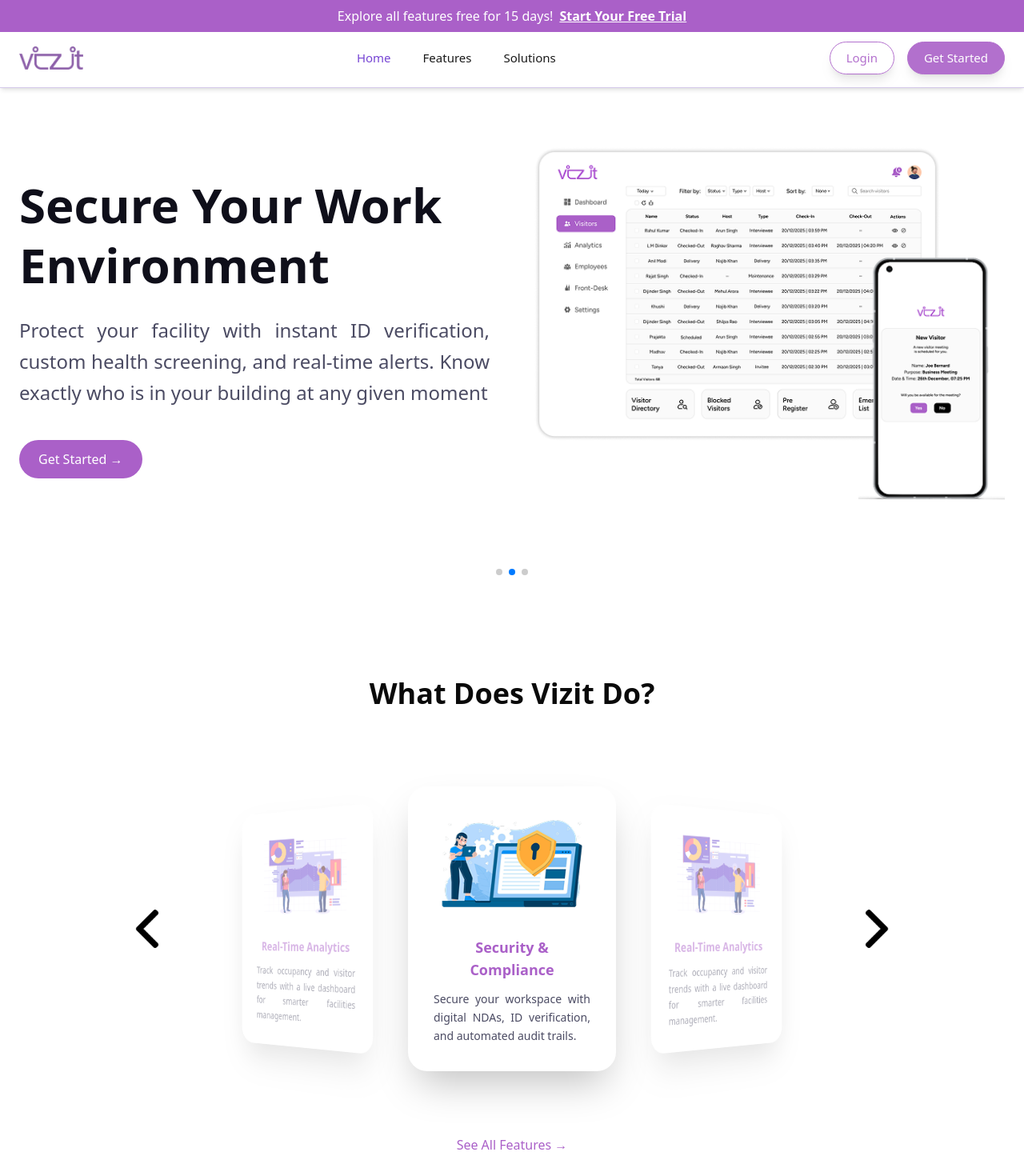
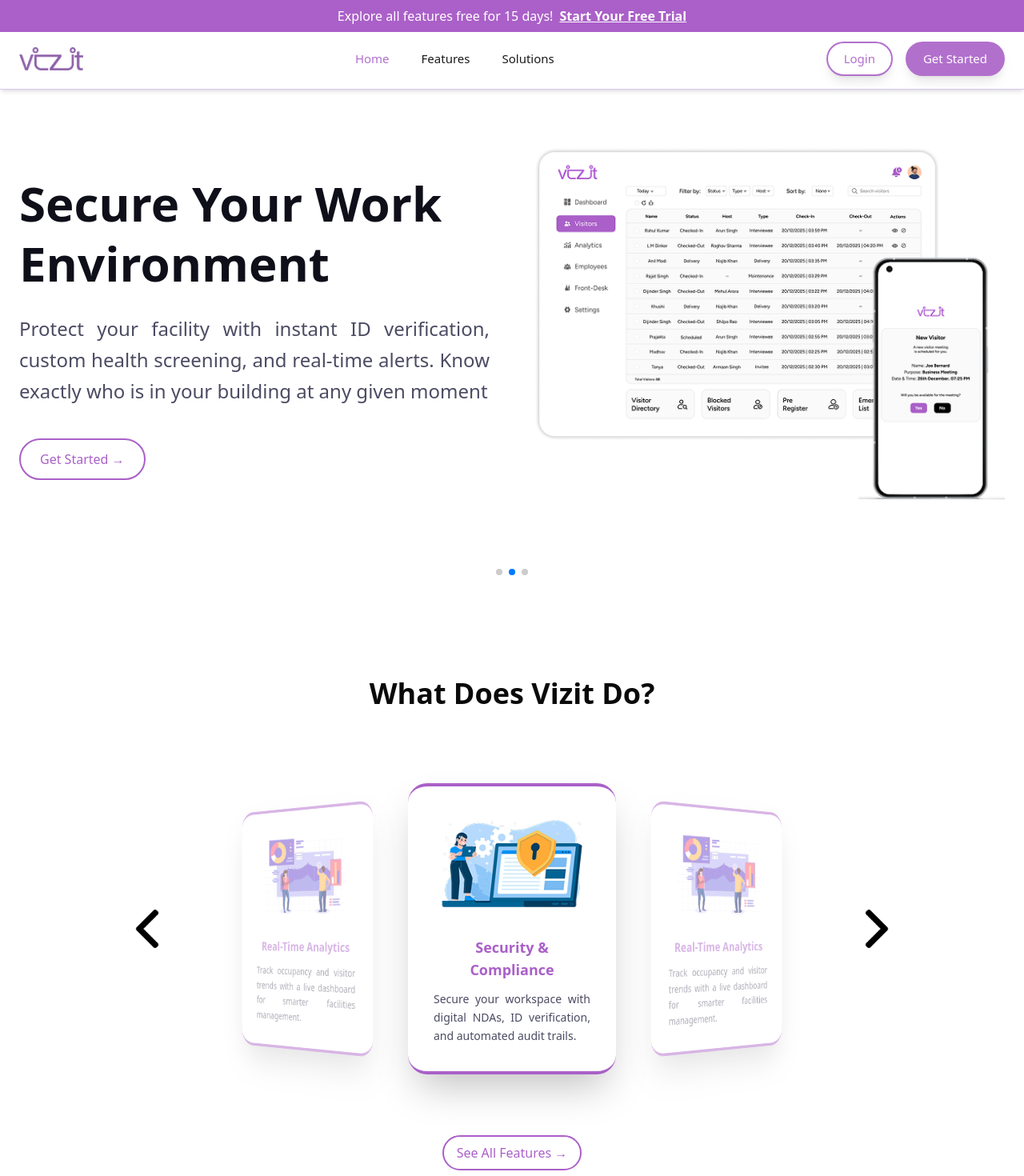
Before and after one commit to Anup-K29/Vizit-Page, a React (Vite) app: page / in a window 1280 px wide. Shown: the top 1470 px of the page at 80% size. Built offline with nearby package versions, Linux system fonts and the light colour scheme.

Commit message:
ui changed

```diff
--- a/src/Components/ContactUs.jsx
+++ b/src/Components/ContactUs.jsx
@@ -6,7 +6,7 @@
     <section className="w-full bg-white py-24">
       <div className="max-w-6xl mx-auto px-6">
 
-        <div className="flex flex-col md:flex-row items-center justify-between gap-8 border rounded-2xl px-8 py-10 shadow-xl">
+        <div className="flex flex-col md:flex-row items-center justify-between gap-8 inset-shadow-sm inset-shadow-[#AA60C8] shadow-xl  border-e-2 border-l-2 border-b-2 border-[#AA60C8] rounded-2xl px-8 py-10 inset-shadow-2xl">
 
           {/* LEFT CONTENT */}
           <div>
@@ -22,14 +22,14 @@
           <div className="flex items-center gap-4">
             <NavLink
               to="/contact"
-              className="px-6 py-2 rounded-lg border border-[#AA60C8] text-[#AA60C8] font-medium text-2xl hover:bg-[#AA60C8] hover:text-white transition"
+              className="px-6 py-2 rounded-lg border-2 border-[#AA60C8] text-[#AA60C8] font-medium text-2xl hover:bg-[#AA60C8] hover:text-white transition"
             >
               Contact Us
             </NavLink>
 
             <NavLink
               to="/registration-form"
-              className="px-6 py-2 rounded-lg bg-[#AA60C8] hover:bg-white  text-white hover:text-[#AA60C8] font-medium text-2xl hover:opacity-90 transition border border-[#AA60C8]"
+              className="px-6 py-2 rounded-lg bg-[#AA60C8] hover:bg-white  text-white hover:text-[#AA60C8] font-medium text-2xl hover:opacity-90 transition border-2 border-[#AA60C8]"
             >
               Free Trial
             </NavLink>
--- a/src/Components/FAQs.jsx
+++ b/src/Components/FAQs.jsx
@@ -25,7 +25,7 @@
             return (
               <div
                 key={index}
-                className="border rounded-xl px-6 py-4 cursor-pointer transition"
+                className=" border rounded-xl border-[#f0ddf8] px-6 py-4 cursor-pointer transition"
                 onClick={() => toggle(index)}
               >
                 {/* QUESTION */}
--- a/src/Components/FeatureCardBlocks.jsx
+++ b/src/Components/FeatureCardBlocks.jsx
@@ -2,7 +2,7 @@
 
 export const FeatureCardBlocks = ({ image, title, description }) => {
   return (
-    <div className="rounded-xl border border-purple-300 bg-purple-50 p-5 transition hover:shadow-md">
+    <div className="rounded-xl border-2 border-purple-300 bg-purple-50 p-5 transition hover:shadow-md">
       <div className="flex items-start gap-4">
         {/* Image */}
         <div className="mb-3 h-10 w-10">
--- a/src/Components/FeatureSection.jsx
+++ b/src/Components/FeatureSection.jsx
@@ -3,10 +3,7 @@
 import RightArrow from "../assets/images/HomePage/RightArrow.png";
 import LeftArrow from "../assets/images/HomePage/LeftArrow.png";
 
-import {features} from "../DataObjects/FeatureSection.js"
-
-
-
+import { features } from "../DataObjects/FeatureSection.js";
 
 export const FeaturesSection = () => {
   const [active, setActive] = useState(0);
@@ -30,7 +27,8 @@
     if (intervalRef.current) clearInterval(intervalRef.current);
   };
 
-  return ( //px-6 py-24
+  return (
+    //px-6 py-24
     <section className="w-full bg-white py-12 overflow-hidden">
       <div className="max-w-7xl mx-auto px-40 text-center">
         {/* HEADING */}
@@ -83,13 +81,15 @@
                 key={index}
                 className="absolute transition-all duration-700 ease-[cubic-bezier(0.22,1,0.36,1)]"
                 style={{
-                  transform: `translateX(${translateX}px) scale(${scale}) rotateY(${offset * +30}deg)`, //12
+                  transform: `translateX(${translateX}px) scale(${scale}) rotateY(${
+                    offset * +30
+                  }deg)`, //12
                   opacity,
                   filter: blur,
                   zIndex,
                 }}
               >
-                <div className="bg-white rounded-3xl p-8 w-65 shadow-2xl">
+                <div className="bg-white border-[#AA60C8] border-b-4 border-t-4 rounded-3xl p-8 w-65 shadow-2xl">
                   {/* IMAGE */}
                   <div className="flex justify-center mb-6">
                     <img
@@ -138,7 +138,7 @@
         <div className="mt-12">
           <NavLink
             to="/features"
-            className="inline-flex items-center gap-2 text-[#AA60C8] font-medium hover:gap-3 transition-all"
+            className="inline-flex items-center rounded-full gap-2 border-2 border-[#AA60C8] text-[#AA60C8] font-medium hover:gap-3 transition-all px-4 py-2 hover:bg-[#AA60C8] hover:text-white"
           >
             See All Features →
           </NavLink>
--- a/src/Components/HeroSectionHome.jsx
+++ b/src/Components/HeroSectionHome.jsx
@@ -1,6 +1,6 @@
-import React, { useEffect, useState } from "react";
+import React from "react";
 import { NavLink } from "react-router-dom";
-import {heroSlides} from "../DataObjects/HeroSectionHome.js"
+import { heroSlides } from "../DataObjects/HeroSectionHome.js";
 
 import { Swiper, SwiperSlide } from "swiper/react";
 import { Autoplay, Pagination } from "swiper/modules";
@@ -8,8 +8,7 @@
 import "swiper/css";
 import "swiper/css/pagination";
 
-
-"LOGIC BEHIND THE HERO SECTION WITHOUT SWIPPER -- PREVIOUSLY USED CODE "
+("LOGIC BEHIND THE HERO SECTION WITHOUT SWIPPER -- PREVIOUSLY USED CODE ");
 
 // export const HeroSection = () => {
 //   const [current, setCurrent] = useState(0);
@@ -97,7 +96,6 @@
         autoplay={{ delay: 4000, disableOnInteraction: false }}
         pagination={{ clickable: true, el: ".hero-pagination" }}
         loop
-
         className="max-w-7xl mx-auto"
       >
         {heroSlides.map((slide, index) => (
@@ -108,14 +106,14 @@
                 <h1 className="text-4xl md:text-5xl xl:text-6xl font-bold text-[#0f0f1a] leading-tight mb-6">
                   {slide.title}
                 </h1>
-{/* max-w-xl */}
+                {/* max-w-xl */}
                 <p className="text-[#4b4b63] text-2xl leading-relaxed min-w-xl mb-10">
                   {slide.description}
                 </p>
 
                 <NavLink
                   to="/registration-form"
-                  className="inline-flex items-center gap-2 bg-[#AA60C8] text-white px-6 py-3 rounded-full font-medium hover:opacity-90 transition"
+                  className="inline-flex items-center gap-2 bg-[white] text-[#AA60C8] px-6 py-3 rounded-full font-medium hover:opacity-90 transition border-2 border-[#AA60C8] hover:bg-[#AA60C8] hover:text-[white]"
                 >
                   Get Started →
                 </NavLink>
--- a/src/Components/NavBar.jsx
+++ b/src/Components/NavBar.jsx
@@ -37,7 +37,7 @@
                 className={({ isActive }) =>
                   `text-[15px] font-medium transition-colors duration-200 ${
                     isActive
-                      ? "text-[#6730CF]"
+                      ? "text-[#AA60C8]"
                       : "text-black hover:text-[#AA60C8]"
                   }`
                 }
@@ -53,14 +53,14 @@
           <a
             href="https://vizit.nxiappworld.com/"
             target="_blank"
-            className="px-5 py-2 rounded-full border border-[#AA60C8] text-[#AA60C8] text-[15px] font-medium hover:bg-[#AA60C8] hover:text-white transition-all shadow-lg"
+            className="px-5 py-2 rounded-full border-2 border-[#AA60C8] text-[#AA60C8] text-[15px] font-medium hover:bg-[#AA60C8] hover:text-white transition-all shadow-lg "
           >
             Login
           </a>
 
           <NavLink
             to="/registration-form"
-            className="px-5 py-2 rounded-full bg-[#AA60C8] text-white text-[15px] font-medium hover:bg-white hover:text-[#AA60C8] border border-[#AA60C8] transition-all shadow-lg"
+            className="px-5 py-2 rounded-full bg-[#AA60C8] text-white text-[15px] font-medium hover:bg-white hover:text-[#AA60C8] border-2 border-[#AA60C8] transition-all shadow-lg"
           >
             Get Started
           </NavLink>
```
Also changed, not shown: 1 other file (tests, documents, lock files or other folders).
